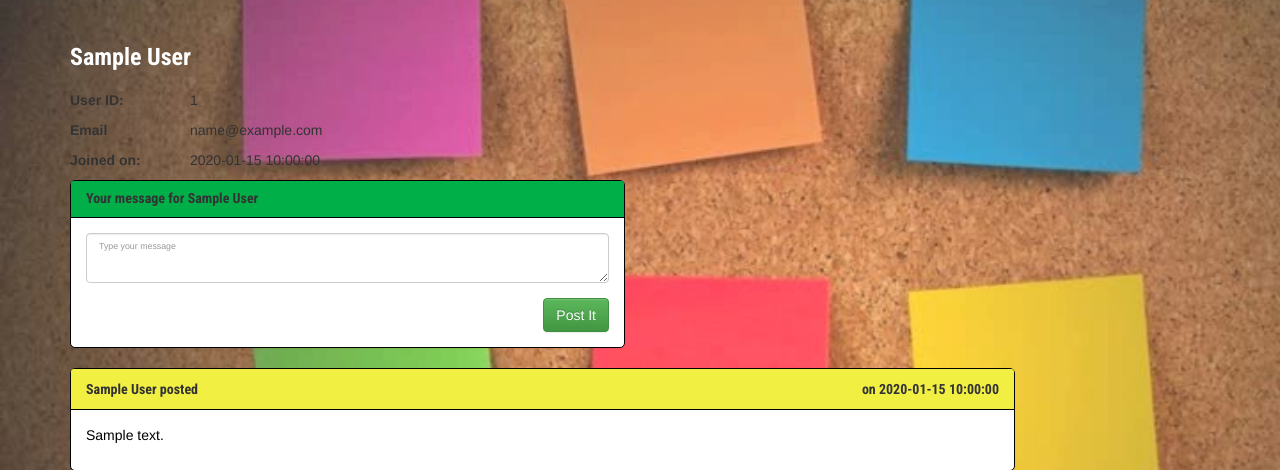
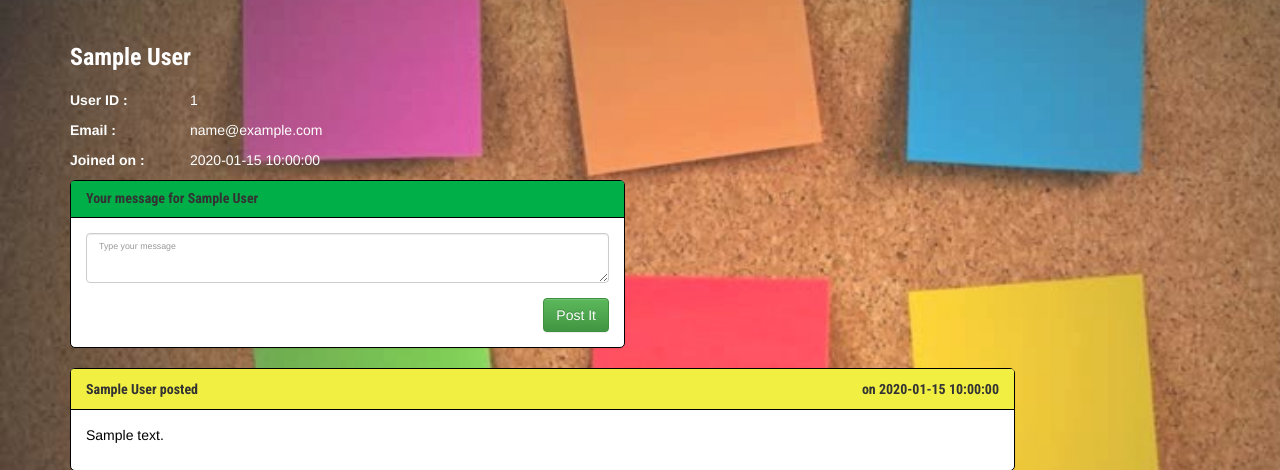
Before and after one commit to jiathecoder/Userboard, a CodeIgniter app: page /show/1 in a window 1280 px wide. Shown: the part 51-521 px from the top of the page. Run offline with CodeIgniter, Linux system fonts and the light colour scheme; tables that the repository leaves empty or names only in its code hold one stand-in row (values such as "Sample post"); data that the repository does not hold is empty.

Commit message:
fix style

```diff
--- a/application/config/database.php
+++ b/application/config/database.php
@@ -18,15 +18,15 @@ if(ENVIRONMENT == 'production')
 
 else
 	{
-		// $db['default']['hostname'] = 'serverportfolio';
-		// $db['default']['username'] = 'server_admin@serverportfolio';
-		// $db['default']['password'] = 'postit@123';
-		// $db['default']['database'] = 'dashboard';
+		$db['default']['hostname'] = 'localhost';
+		$db['default']['username'] = 'root';
+		$db['default']['password'] = 'root';
+		$db['default']['database'] = 'dashboard';
 
-		$db['default']['hostname'] = '127.0.0.1:51381';
-		$db['default']['username'] = 'azure';
-		$db['default']['password'] = '6#vWHD_$';
-		$db['default']['database'] = 'localdb';
+		// $db['default']['hostname'] = '127.0.0.1:51381';
+		// $db['default']['username'] = 'azure';
+		// $db['default']['password'] = '6#vWHD_$';
+		// $db['default']['database'] = 'localdb';
    }
 
 }
--- a/application/views/show.php
+++ b/application/views/show.php
@@ -12,9 +12,9 @@
 		<div class="row">
 			<div class="col-md-12">
 				<h3 id="user_name"><?=$first_name?> <?=$last_name?></h3>
-				<p><span class="info">User ID: </span><?=$id?></p>
-				<p><span class="info">Email </span><?=$email?></p>
-				<p><span class="info">Joined on: </span><?=$created_at?></p>
+				<p class="font-color"><span class="info" >User ID : </span><?=$id?></p>
+				<p class="font-color"><span class="info">Email : </span><?=$email?></p>
+				<p class="font-color"><span class="info">Joined on : </span><?=$created_at?></p>
 
 
 			</div> <!-- end of column -->
--- a/assets/css/style.css
+++ b/assets/css/style.css
@@ -225,12 +225,16 @@ textarea.form-control {
 .success {
 	color: green;
 }
-.info{
+.info {
 	display: inline-block;
 	width: 120px;
 	font-weight: bold;
+
 }
 
+.font-color{
+	color: white;
+}
 .alert{
 	color: red;
 	font-weight:bold;
```
